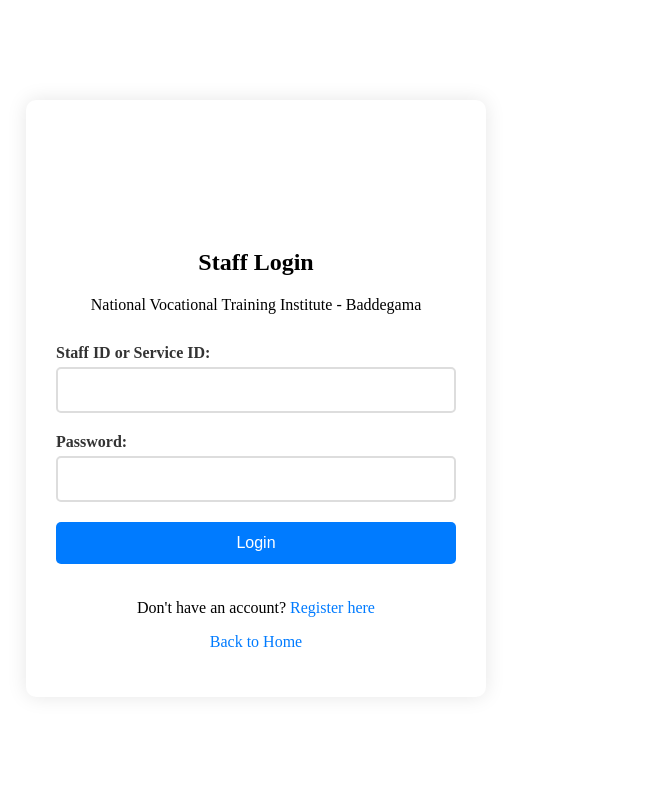
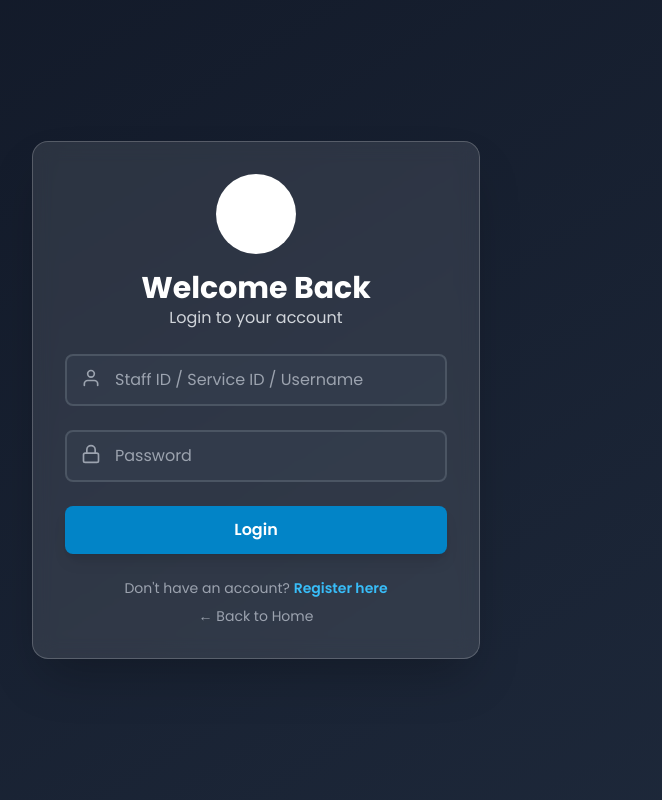
Before and after one commit to NVTI-Baddegama/NVTI-Baddegama-Main, a PHP site: page /log/login.php in a window 1280 px wide. Shown: the whole page, without its empty margins (384-1046 px from the left). Run offline with PHP 8.4, Linux system fonts and the light colour scheme; some libraries are stand-ins or nearby versions.

Commit message:
logway  admin and staff

```diff
--- a/log/login.php
+++ b/log/login.php
@@ -1,10 +1,13 @@
 <?php
 session_start();
-include '../include/connection.php';
 
 // Redirect if already logged in
 if (isset($_SESSION['staff_id'])) {
     header("Location: ../office/dashboard.php");
+    exit();
+}
+if (isset($_SESSION['admin_username'])) {
+    header("Location: ../admin/pages/Dashboard.php");
     exit();
 }
 ?>
@@ -14,123 +17,76 @@ if (isset($_SESSION['staff_id'])) {
 <head>
     <meta charset="UTF-8">
     <meta name="viewport" content="width=device-width, initial-scale=1.0">
-    <title>Staff Login - NVTI Baddegama</title>
-    <link rel="stylesheet" href="../css/style.css">
+    <title>Staff & Admin Login - NVTI Baddegama</title>
+    <script src="https://cdn.tailwindcss.com"></script>
+    <link rel="preconnect" href="https://fonts.googleapis.com">
+    <link rel="preconnect" href="https://fonts.gstatic.com" crossorigin>
+    <link href="https://fonts.googleapis.com/css2?family=Poppins:wght@400;500;600;700&display=swap" rel="stylesheet">
     <style>
-        .login-container {
-            max-width: 400px;
-            margin: 100px auto;
-            padding: 30px;
-            background: #fff;
-            border-radius: 10px;
-            box-shadow: 0 0 20px rgba(0,0,0,0.1);
+        /* Apply Poppins font to the body */
+        body {
+            font-family: 'Poppins', sans-serif;
         }
-        .login-header {
-            text-align: center;
-            margin-bottom: 30px;
-        }
-        .login-header img {
-            width: 80px;
-            height: 80px;
-            margin-bottom: 15px;
-        }
-        .form-group {
-            margin-bottom: 20px;
-        }
-        .form-group label {
-            display: block;
-            margin-bottom: 5px;
-            font-weight: bold;
-            color: #333;
-        }
-        .form-group input {
-            width: 100%;
-            padding: 12px;
-            border: 2px solid #ddd;
-            border-radius: 5px;
-            font-size: 16px;
-            box-sizing: border-box;
-        }
-        .form-group input:focus {
-            border-color: #007bff;
-            outline: none;
-        }
-        .btn-login {
-            width: 100%;
-            padding: 12px;
-            background: #007bff;
-            color: white;
-            border: none;
-            border-radius: 5px;
-            font-size: 16px;
-            cursor: pointer;
-            margin-bottom: 15px;
-        }
-        .btn-login:hover {
-            background: #0056b3;
-        }
-        .register-link {
-            text-align: center;
-            margin-top: 20px;
-        }
-        .register-link a {
-            color: #007bff;
-            text-decoration: none;
-        }
-        .alert {
-            padding: 10px;
-            margin-bottom: 20px;
-            border-radius: 5px;
-        }
-        .alert-error {
-            background: #f8d7da;
-            color: #721c24;
-            border: 1px solid #f5c6cb;
-        }
-        .alert-success {
-            background: #d4edda;
-            color: #155724;
-            border: 1px solid #c3e6cb;
+        /* Custom styles for the background gradient and glass effect */
+        .glass-effect {
+            background: rgba(255, 255, 255, 0.1);
+            backdrop-filter: blur(10px);
+            -webkit-backdrop-filter: blur(10px);
+            border: 1px solid rgba(255, 255, 255, 0.2);
         }
     </style>
 </head>
-<body>
-    <div class="login-container">
-        <div class="login-header">
-            <img src="../images/logo/NVTI_logo.png" alt="NVTI Logo">
-            <h2>Staff Login</h2>
-            <p>National Vocational Training Institute - Baddegama</p>
+<body class="bg-gradient-to-br from-gray-900 to-slate-800 min-h-screen flex items-center justify-center p-4">
+
+    <div class="w-full max-w-md">
+        <div class="glass-effect rounded-2xl shadow-2xl p-8 space-y-6">
+
+            <div class="text-center">
+                <img src="../images/logo/NVTI_logo.png" alt="NVTI Logo" class="w-20 h-20 mx-auto mb-4 bg-white rounded-full p-2">
+                <h2 class="text-3xl font-bold text-white">Welcome Back</h2>
+                <p class="text-gray-300">Login to your account</p>
             </div>
 
             <?php
             if (isset($_SESSION['error'])) {
-            echo '<div class="alert alert-error">' . $_SESSION['error'] . '</div>';
+                echo '<div class="bg-red-500/30 text-red-200 p-3 rounded-lg text-center text-sm">' . $_SESSION['error'] . '</div>';
                 unset($_SESSION['error']);
             }
             if (isset($_SESSION['success'])) {
-            echo '<div class="alert alert-success">' . $_SESSION['success'] . '</div>';
+                echo '<div class="bg-green-500/30 text-green-200 p-3 rounded-lg text-center text-sm">' . $_SESSION['success'] . '</div>';
                 unset($_SESSION['success']);
             }
             ?>
 
-        <form action="login_process.php" method="POST">
-            <div class="form-group">
-                <label for="staff_id">Staff ID or Service ID:</label>
-                <input type="text" id="staff_id" name="staff_id" required>
+            <form action="login_process.php" method="POST" class="space-y-6">
+                <div class="relative">
+                    <span class="absolute left-4 top-3.5 text-gray-400">
+                        <svg xmlns="http://www.w3.org/2000/svg" width="20" height="20" viewBox="0 0 24 24" fill="none" stroke="currentColor" stroke-width="2" stroke-linecap="round" stroke-linejoin="round"><path d="M20 21v-2a4 4 0 0 0-4-4H8a4 4 0 0 0-4 4v2"></path><circle cx="12" cy="7" r="4"></circle></svg>
+                    </span>
+                    <input type="text" id="staff_id" name="staff_id" required placeholder="Staff ID / Service ID / Username"
+                           class="w-full bg-gray-700/50 text-white border-2 border-gray-600 rounded-lg py-3 pl-12 pr-4 focus:outline-none focus:ring-2 focus:ring-sky-500 focus:border-sky-500 transition duration-300">
                 </div>
 
-            <div class="form-group">
-                <label for="password">Password:</label>
-                <input type="password" id="password" name="password" required>
+                <div class="relative">
+                     <span class="absolute left-4 top-3.5 text-gray-400">
+                        <svg xmlns="http://www.w3.org/2000/svg" width="20" height="20" viewBox="0 0 24 24" fill="none" stroke="currentColor" stroke-width="2" stroke-linecap="round" stroke-linejoin="round"><rect x="3" y="11" width="18" height="11" rx="2" ry="2"></rect><path d="M7 11V7a5 5 0 0 1 10 0v4"></path></svg>
+                    </span>
+                    <input type="password" id="password" name="password" required placeholder="Password"
+                           class="w-full bg-gray-700/50 text-white border-2 border-gray-600 rounded-lg py-3 pl-12 pr-4 focus:outline-none focus:ring-2 focus:ring-sky-500 focus:border-sky-500 transition duration-300">
                 </div>
 
-            <button type="submit" class="btn-login">Login</button>
+                <button type="submit"
+                        class="w-full bg-sky-600 text-white font-semibold py-3 rounded-lg shadow-lg hover:bg-sky-700 focus:outline-none focus:ring-4 focus:ring-sky-500/50 transition duration-300 transform hover:scale-105">
+                    Login
+                </button>
             </form>
 
-        <div class="register-link">
-            <p>Don't have an account? <a href="register.php">Register here</a></p>
-            <p><a href="../index.php">Back to Home</a></p>
+            <div class="text-center text-gray-400 text-sm space-y-2">
+                <p>Don't have an account? <a href="register.php" class="font-semibold text-sky-400 hover:underline">Register here</a></p>
+                <p><a href="../index.php" class="hover:underline">← Back to Home</a></p>
             </div>
         </div>
+    </div>
+
 </body>
 </html>
```
Also changed, not shown: log/admin_fix.php (added, +49 -0 lines), log/login_process.php (+17 -18 lines). Lines whose indentation alone changed are shown as unchanged.
